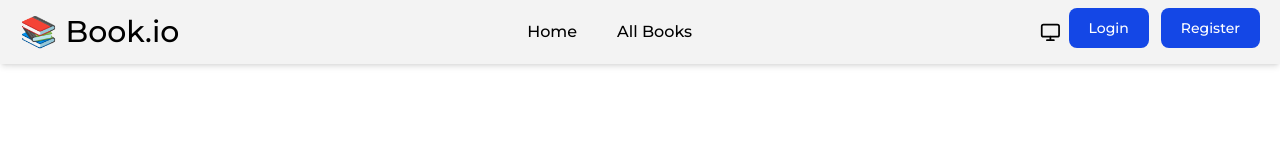
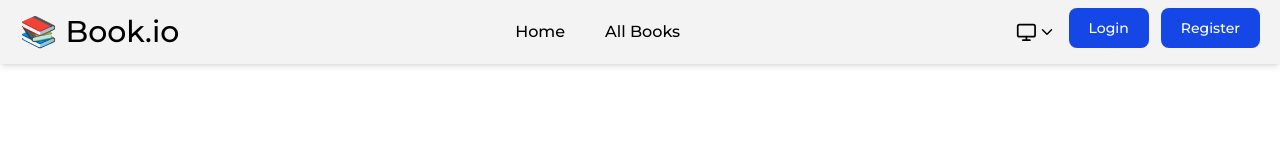
Before and after one commit to naims6/The-Book-Haven, a React (Vite) app: page /auth/login in a window 1280 px wide. Shown: the top 160 px of the page. Built offline with nearby package versions, Linux system fonts and the light colour scheme; no server answers.

Commit message:
handle outside click of theme and profile click.

```diff
--- a/src/Components/Navbar/NavProfile.jsx
+++ b/src/Components/Navbar/NavProfile.jsx
@@ -1,20 +1,37 @@
-import React, { useState } from "react";
+import React, { useEffect, useRef, useState } from "react";
 import Button from "../Button";
 import { Link } from "react-router";
 
 const NavProfile = ({ user, handleSignOutUser }) => {
   const [isNavProfileOpen, setIsNavProfileOpen] = useState(false);
+  const profileImageRef = useRef();
 
   const handleNavProfileToggle = () => {
     setIsNavProfileOpen(!isNavProfileOpen);
   };
 
+  useEffect(() => {
+    const handleOutsideClick = (e) => {
+      if (
+        isNavProfileOpen &&
+        profileImageRef.current &&
+        !profileImageRef.current.contains(e.target)
+      ) {
+        setIsNavProfileOpen(false);
+      }
+    };
+
+    document.addEventListener("click", handleOutsideClick);
+    return () => document.removeEventListener("click", handleOutsideClick);
+  }, [isNavProfileOpen]);
+
   return (
-    <div className="relative">
+    <div className="relative group">
       {user ? (
         <>
           <div>
             <img
+              ref={profileImageRef}
               onClick={handleNavProfileToggle}
               className="size-9 lg:size-12 rounded-full object-cover cursor-pointer"
               src={user.photoURL}
@@ -25,7 +42,7 @@ const NavProfile = ({ user, handleSignOutUser }) => {
           <div
             className={`absolute ${
               isNavProfileOpen ? "right-0" : "hidden"
-            } w-[200px]  top-12 px-3 py-5 rounded-md bg-gray-800 border border-gray-600`}
+            } w-[200px] group-hover:right-0 group-hover:block top-12 px-3 py-5 rounded-md bg-gray-800 border border-gray-600`}
           >
             <div className="flex gap-2 items-center">
               <img
@@ -37,8 +54,9 @@ const NavProfile = ({ user, handleSignOutUser }) => {
             </div>
             <div>
               <ul className="mt-5 mb-3">
+                <li className="py-2 cursor-pointer">Profile</li>
+                <li className="py-2 cursor-pointer">Bookmark</li>
                 <li className="py-2 cursor-pointer">Settings</li>
-                <li className="py-2 cursor-pointer">Profile</li>
               </ul>
             </div>
             <span onClick={handleSignOutUser}>
--- a/src/Components/Navbar/NavTheme.jsx
+++ b/src/Components/Navbar/NavTheme.jsx
@@ -1,19 +1,23 @@
 import React from "react";
-
+import { IoChevronDownOutline } from "react-icons/io5";
 const NavTheme = ({
   theme,
   handleThemeDropdownOpen,
   isThemeDropdownOpen,
   handleThemeToggle,
+  themeToggleRef,
 }) => {
   return (
     <div className="flex gap-3 items-center">
       {/* theme toggle */}
       <div className="relative">
-        <span
+        <div
+          ref={themeToggleRef}
           onClick={handleThemeDropdownOpen}
-          className="cursor-pointer text-base-200"
+          className="flex items-center gap-0.5 cursor-pointer text-base-200"
         >
+          {/* theme selected */}
+          <span>
             {theme === "system" ? (
               <svg
                 role="img"
@@ -77,6 +81,12 @@ const NavTheme = ({
               </svg>
             )}
           </span>
+          {/* chevron dropdown */}
+          <span>
+            <IoChevronDownOutline size={16} />
+          </span>
+        </div>
+        {/* selecting theme option dropdown */}
         <div
           className={` ${
             isThemeDropdownOpen ? "flex" : "hidden"
--- a/src/Components/Navbar/Navbar.jsx
+++ b/src/Components/Navbar/Navbar.jsx
@@ -16,6 +16,7 @@ const Navbar = () => {
   const [isThemeDropdownOpen, setIsThemeDropdownOpen] = useState(false);
   const [isMenuOpen, setIsMenuOpen] = useState(false);
   const mobileNavMenuRef = useRef();
+  const themeToggleRef = useRef();
   // handle menu toggle
   const handleMenuToggle = () => {
     setIsMenuOpen((prev) => !prev);
@@ -106,6 +107,23 @@ const Navbar = () => {
     return () => document.removeEventListener("mousedown", handleOutsideClick);
   }, [isMenuOpen]);
 
+  // handle theme outside click
+  useEffect(() => {
+    const handleThemeOutsideClick = (e) => {
+      if (
+        isThemeDropdownOpen &&
+        themeToggleRef.current &&
+        !themeToggleRef.current.contains(e.target)
+      ) {
+        setIsThemeDropdownOpen(false);
+      }
+    };
+
+    document.addEventListener("click", handleThemeOutsideClick);
+    // clean up
+    return () => document.removeEventListener("click", handleThemeOutsideClick);
+  }, [isThemeDropdownOpen]);
+
   // loading time..
   if (loading) {
     return <NavbarSkeleton />;
@@ -134,8 +152,9 @@ const Navbar = () => {
             <ul className="hidden lg:flex">{lists}</ul>
           </div>
           {/* end functionality login,logout, register, theme toggle, profile image */}
-          <div className="flex gap-2 items-center">
+          <div className="flex gap-3.5 items-center">
             <NavTheme
+              themeToggleRef={themeToggleRef}
               theme={theme}
               handleThemeDropdownOpen={handleThemeDropdownOpen}
               isThemeDropdownOpen={isThemeDropdownOpen}
```
Lines whose indentation alone changed are shown as unchanged.
